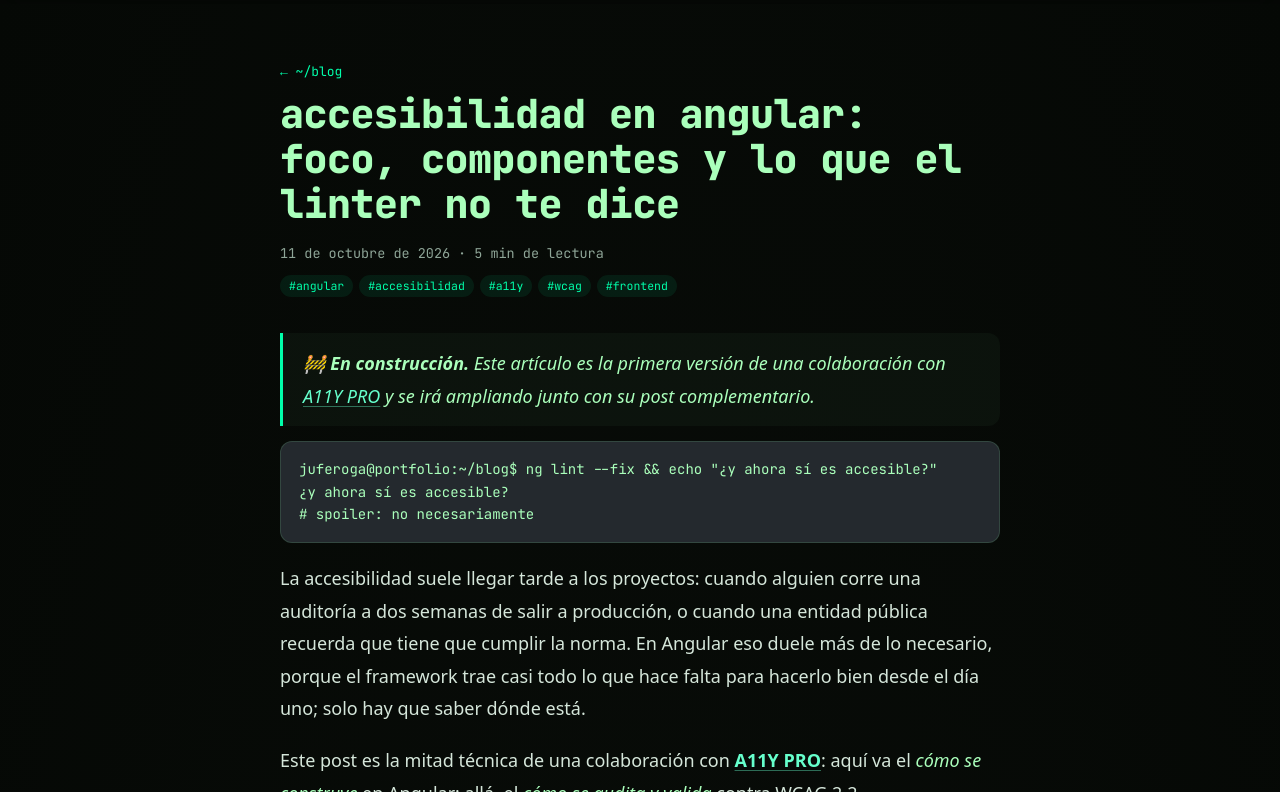
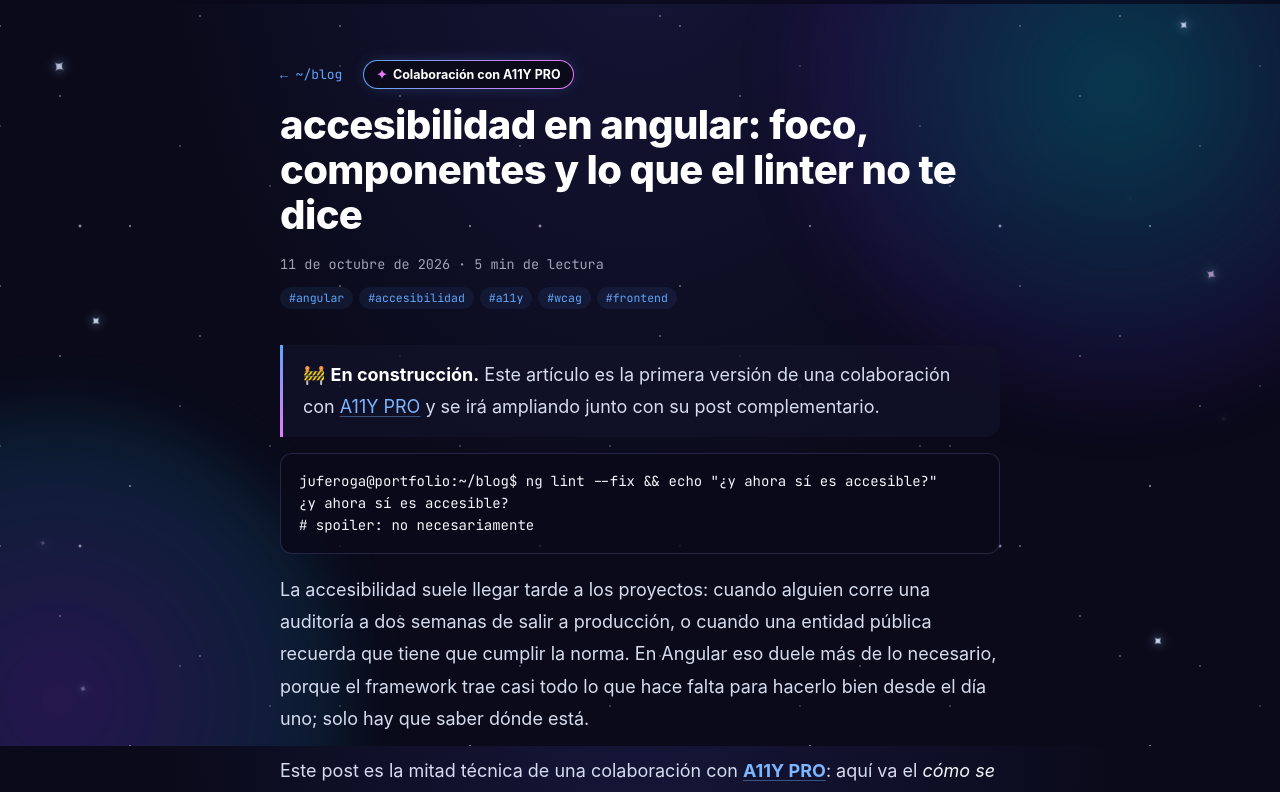
Before and after one commit to Juferoga/portfolio, an Astro site: page /blog/accesibilidad-en-angular in a window 1280 px wide. Shown: the part 54-846 px from the top of the page. Built offline with nearby package versions, Linux system fonts and the light colour scheme; Astro itself is replaced by a stand-in of ours; code samples lack their colours.

Commit message:
feat: tema de colaboración A11Y PRO para posts cruzados (cielo estrellado, nebulosas y destellos)

```diff
--- a/src/content.config.ts
+++ b/src/content.config.ts
@@ -12,6 +12,8 @@ const blog = defineCollection({
     tags: z.array(z.string()).default([]),
     lang: z.enum(["es", "en"]).default("es"),
     draft: z.boolean().default(false),
+    /** Tema visual opcional para posts colaborativos (p. ej. con el estilo del sitio aliado) */
+    theme: z.enum(["a11ypro"]).optional(),
   }),
 });
 
--- a/src/content/blog/accesibilidad-en-angular.md
+++ b/src/content/blog/accesibilidad-en-angular.md
@@ -7,6 +7,7 @@ date: 2026-10-11
 tags: ["angular", "accesibilidad", "a11y", "wcag", "frontend"]
 lang: es
 draft: false
+theme: a11ypro
 ---
 
 <!--
--- a/src/layouts/BlogLayout.astro
+++ b/src/layouts/BlogLayout.astro
@@ -15,9 +15,11 @@ interface Props {
   section?: "blog" | "timeline";
   /** Ancho de lectura (artículos) en vez del ancho completo */
   narrow?: boolean;
+  /** Clase extra para <body> (temas de posts colaborativos) */
+  bodyClass?: string;
 }
 
-const { title, description, path, publishedDate, section = "blog", narrow = false } = Astro.props;
+const { title, description, path, publishedDate, section = "blog", narrow = false, bodyClass = "" } = Astro.props;
 const NAV = [
   { href: "/?view=visual", es: "Inicio", en: "Home", key: "home" },
   { href: "/blog/", es: "Blog", en: "Blog", key: "blog" },
@@ -97,7 +99,7 @@ const jsonLd = publishedDate
     <link rel="manifest" href="/site.webmanifest" />
     <script is:inline type="application/ld+json" set:html={JSON.stringify(jsonLd)} />
   </head>
-  <body class="site-page">
+  <body class:list={["site-page", bodyClass]}>
     <!-- mismo tema de color que eligió el visitante en la terminal / versión visual -->
     <script is:inline>
       try { var th = localStorage.getItem("theme"); if (th === "theme-amber" || th === "theme-cyber") document.body.classList.add(th); } catch (e) {}
--- a/src/pages/blog/[...slug].astro
+++ b/src/pages/blog/[...slug].astro
@@ -3,6 +3,7 @@ import { getCollection, render, type CollectionEntry } from "astro:content";
 import BlogLayout from "../../layouts/BlogLayout.astro";
 import L from "../../components/L.astro";
 import { readingMinutes } from "../../utils/reading";
+import "../../styles/collab-a11ypro.css";
 
 export async function getStaticPaths() {
   const posts = (await getCollection("blog", ({ data }) => !data.draft)).sort(
@@ -27,6 +28,14 @@ const fmt = (d: Date, locale: "es-CO" | "en-US" = "es-CO") =>
   d.toLocaleDateString(locale, { year: "numeric", month: "long", day: "numeric", timeZone: "UTC" });
 // título en inglés cuando existe (el cuerpo del artículo sigue en español)
 const titleEn = (p: CollectionEntry<"blog">) => p.data.titleEn ?? p.data.title;
+
+// Tema de colaboración: el post adopta el estilo del sitio aliado (cielo estrellado de A11Y PRO).
+const theme = post.data.theme;
+// destellos ✦ en posiciones fijas (deterministas: mismo HTML en cada build)
+const SPARKS = [
+  [4, 14, 0], [92, 9, 1.2], [88, 31, 2.4], [7, 46, 0.8], [95, 58, 3.1],
+  [3, 74, 1.9], [90, 86, 0.4], [12, 24, 2.8], [94, 40, 1.5], [6, 92, 3.6],
+] as const; // pegados a los bordes: nunca encima de la columna de lectura
 ---
 
 <BlogLayout
@@ -36,10 +45,24 @@ const titleEn = (p: CollectionEntry<"blog">) => p.data.titleEn ?? p.data.title;
   publishedDate={post.data.date}
   section="blog"
   narrow
+  bodyClass={theme ? `collab collab-${theme}` : ""}
 >
+  {theme === "a11ypro" && (
+    <div class="collab-sky" aria-hidden="true">
+      <span class="collab-nebula collab-nebula-a"></span>
+      <span class="collab-nebula collab-nebula-b"></span>
+      <span class="collab-shooting"></span>
+      {SPARKS.map(([x, y, d]) => <span class="collab-spark" style={`left:${x}%;top:${y}%;animation-delay:${d}s`}>✦</span>)}
+    </div>
+  )}
   <article>
     <header class="page-head">
       <span class="page-kicker"><a href="/blog/">← ~/blog</a></span>
+      {theme === "a11ypro" && (
+        <a class="collab-badge" href="https://a11ypro.tech" target="_blank" rel="noopener noreferrer">
+          <span aria-hidden="true">✦</span> <L es="Colaboración con A11Y PRO" en="A collaboration with A11Y PRO" />
+        </a>
+      )}
       <h1 class="page-title post-title"><L es={post.data.title} en={titleEn(post)} /></h1>
       <p class="post-meta">
         <time datetime={post.data.date.toISOString()}><L es={fmt(post.data.date)} en={fmt(post.data.date, "en-US")} /></time>
--- /dev/null
+++ b/src/styles/collab-a11ypro.css
@@ -0,0 +1,145 @@
+/* ── Tema de colaboración: A11Y PRO ─────────────────────────────────────
+   Los posts cruzados con A11Y PRO (a11ypro.tech) adoptan su estética "espacio":
+   azul noche, cielo estrellado, nebulosas cian/violeta y destellos ✦.
+   Se activa con `theme: a11ypro` en el frontmatter (clase .collab-a11ypro en <body>).
+   Gana a los temas verde/ámbar/azul de la terminal por especificidad. */
+
+body.site-page.collab-a11ypro {
+  --bg: #12122a;
+  --bg-deep: #0a0a1a;
+  --fg: #93c5fd;
+  --fg-dim: #3b82f6;
+  --fg-bright: #f1f5f9;
+  --accent: #60a5fa;
+  --link: #7cb6ff;
+  --warn: #fbbf24;
+  --glow: rgba(96, 165, 250, 0.45);
+  --select: rgba(96, 165, 250, 0.3);
+  --text: #d6dcef;
+  --text-dim: #a1a1b5;
+  --surface: rgba(140, 160, 255, 0.05);
+  --surface-hi: rgba(140, 160, 255, 0.09);
+  --border: rgba(148, 163, 255, 0.18);
+  --violet: #c48df0;
+  --fuchsia: #e879f9;
+  --sans: "Inter", system-ui, -apple-system, "Segoe UI", Roboto, "Helvetica Neue", Arial, sans-serif;
+
+  background: radial-gradient(ellipse at 50% -10%, #16163a 0%, #0a0a1a 55%) fixed, #0a0a1a;
+}
+
+/* ── Cielo: estrellas (dos capas que titilan a destiempo), nebulosas y destellos ── */
+/* z-index -1: queda bajo el texto dentro del contexto de apilamiento de .site-main */
+.collab-sky { position: fixed; inset: 0; z-index: -1; pointer-events: none; overflow: hidden; }
+.collab-sky::before,
+.collab-sky::after {
+  content: ""; position: absolute; inset: -50%;
+  background-repeat: repeat;
+  animation: collabTwinkle 6s ease-in-out infinite alternate;
+}
+.collab-sky::before {
+  background-image:
+    radial-gradient(1px 1px at 20px 30px, #fff, transparent),
+    radial-gradient(1px 1px at 140px 80px, rgba(255, 255, 255, 0.8), transparent),
+    radial-gradient(1.5px 1.5px at 90px 160px, #cfe1ff, transparent),
+    radial-gradient(1px 1px at 230px 120px, rgba(255, 255, 255, 0.7), transparent),
+    radial-gradient(1px 1px at 300px 220px, #fff, transparent);
+  background-size: 340px 260px;
+}
+.collab-sky::after {
+  background-image:
+    radial-gradient(1px 1px at 60px 200px, rgba(255, 255, 255, 0.6), transparent),
+    radial-gradient(2px 2px at 260px 40px, #e9d5ff, transparent),
+    radial-gradient(1px 1px at 180px 260px, rgba(207, 225, 255, 0.8), transparent),
+    radial-gradient(1px 1px at 380px 150px, #fff, transparent);
+  background-size: 460px 320px;
+  animation-delay: -3s;
+  animation-duration: 8s;
+}
+@keyframes collabTwinkle { from { opacity: 0.45; } to { opacity: 1; } }
+
+.collab-nebula { position: absolute; border-radius: 50%; filter: blur(30px); }
+.collab-nebula-a {
+  width: 620px; height: 620px; top: -180px; right: -160px;
+  background: radial-gradient(circle, rgba(0, 163, 196, 0.32) 0%, rgba(95, 0, 178, 0.12) 70%, transparent 100%);
+  animation: collabDrift 18s ease-in-out infinite alternate;
+}
+.collab-nebula-b {
+  width: 540px; height: 540px; bottom: -200px; left: -180px;
+  background: radial-gradient(circle, rgba(124, 58, 237, 0.26) 0%, rgba(0, 212, 255, 0.1) 70%, transparent 100%);
+  animation: collabDrift 22s ease-in-out infinite alternate-reverse;
+}
+@keyframes collabDrift { to { transform: translate(-40px, 30px) scale(1.08); } }
+
+.collab-spark {
+  position: absolute; font-size: 14px; line-height: 1; color: #dbe7ff;
+  text-shadow: 0 0 10px rgba(147, 197, 253, 0.9);
+  opacity: 0; animation: collabSpark 4.2s ease-in-out infinite;
+}
+.collab-spark:nth-child(3n) { color: #f0c8ff; font-size: 11px; }
+.collab-spark:nth-child(4n) { font-size: 18px; }
+@keyframes collabSpark {
+  0%, 100% { opacity: 0; transform: scale(0.4) rotate(0deg); }
+  45%, 55% { opacity: 0.9; transform: scale(1) rotate(45deg); }
+}
+
+.collab-shooting {
+  position: absolute; top: 12%; left: -10%; width: 140px; height: 2px; border-radius: 2px;
+  background: linear-gradient(90deg, transparent, rgba(255, 255, 255, 0.9));
+  transform: rotate(-18deg); opacity: 0;
+  animation: collabShoot 11s ease-in 3s infinite;
+}
+@keyframes collabShoot {
+  0% { opacity: 0; transform: translate(0, 0) rotate(-18deg); }
+  2% { opacity: 1; }
+  9% { opacity: 0; transform: translate(70vw, -22vh) rotate(-18deg); }
+  100% { opacity: 0; transform: translate(70vw, -22vh) rotate(-18deg); }
+}
+
+/* ── Tipografía y piezas con su estilo ── */
+.collab-a11ypro .page-title {
+  font-family: var(--sans); font-weight: 800; letter-spacing: -0.015em; color: #fff;
+}
+.collab-a11ypro .page-kicker a { color: var(--accent); }
+
+.collab-badge {
+  display: inline-flex; align-items: center; gap: 6px; margin: 0 0 14px 12px; padding: 4px 12px;
+  font-family: var(--sans); font-size: 12.5px; font-weight: 700; text-decoration: none; color: #fff;
+  border-radius: 99px; border: 1px solid transparent;
+  background:
+    linear-gradient(var(--bg-deep), var(--bg-deep)) padding-box,
+    linear-gradient(90deg, var(--accent), var(--fuchsia)) border-box;
+  box-shadow: 0 0 18px -6px var(--glow);
+  transition: box-shadow 0.25s;
+}
+.collab-badge span[aria-hidden] { color: var(--fuchsia); }
+.collab-badge:hover { box-shadow: 0 0 24px -4px var(--glow); }
+
+.collab-a11ypro .prose h2 { font-family: var(--sans); font-weight: 800; letter-spacing: -0.02em; color: #fff; }
+.collab-a11ypro .prose h2::before {
+  content: "✦ "; opacity: 1;
+  background: linear-gradient(90deg, var(--accent), var(--fuchsia));
+  -webkit-background-clip: text; background-clip: text; color: transparent;
+}
+.collab-a11ypro .prose strong { color: #fff; }
+.collab-a11ypro .prose li::marker { color: var(--violet); }
+
+/* bloques destacados como sus tarjetas: borde izquierdo de color y fondo noche */
+.collab-a11ypro .prose blockquote {
+  font-style: normal; color: var(--text);
+  background: rgba(18, 18, 42, 0.75); border-radius: 0 14px 14px 0;
+  border-left: 3px solid; border-image: linear-gradient(var(--accent), var(--fuchsia)) 1;
+}
+.collab-a11ypro .prose pre { background: rgba(10, 10, 26, 0.85) !important; border-color: var(--border); }
+
+.collab-a11ypro .site-nav { background: color-mix(in srgb, #0a0a1a 78%, transparent); }
+.collab-a11ypro .site-progress span { background: linear-gradient(90deg, var(--accent), var(--fuchsia)); }
+.collab-a11ypro .site-top { background: linear-gradient(135deg, var(--accent), var(--violet)); }
+.collab-a11ypro .post-nav-card:hover { border-color: color-mix(in srgb, var(--fuchsia) 55%, transparent); }
+
+@media (max-width: 760px) { .collab-spark { display: none; } }
+
+@media (prefers-reduced-motion: reduce) {
+  .collab-sky::before, .collab-sky::after, .collab-nebula, .collab-shooting { animation: none; }
+  .collab-shooting { display: none; }
+  .collab-spark { animation: none; opacity: 0.6; }
+}
```
